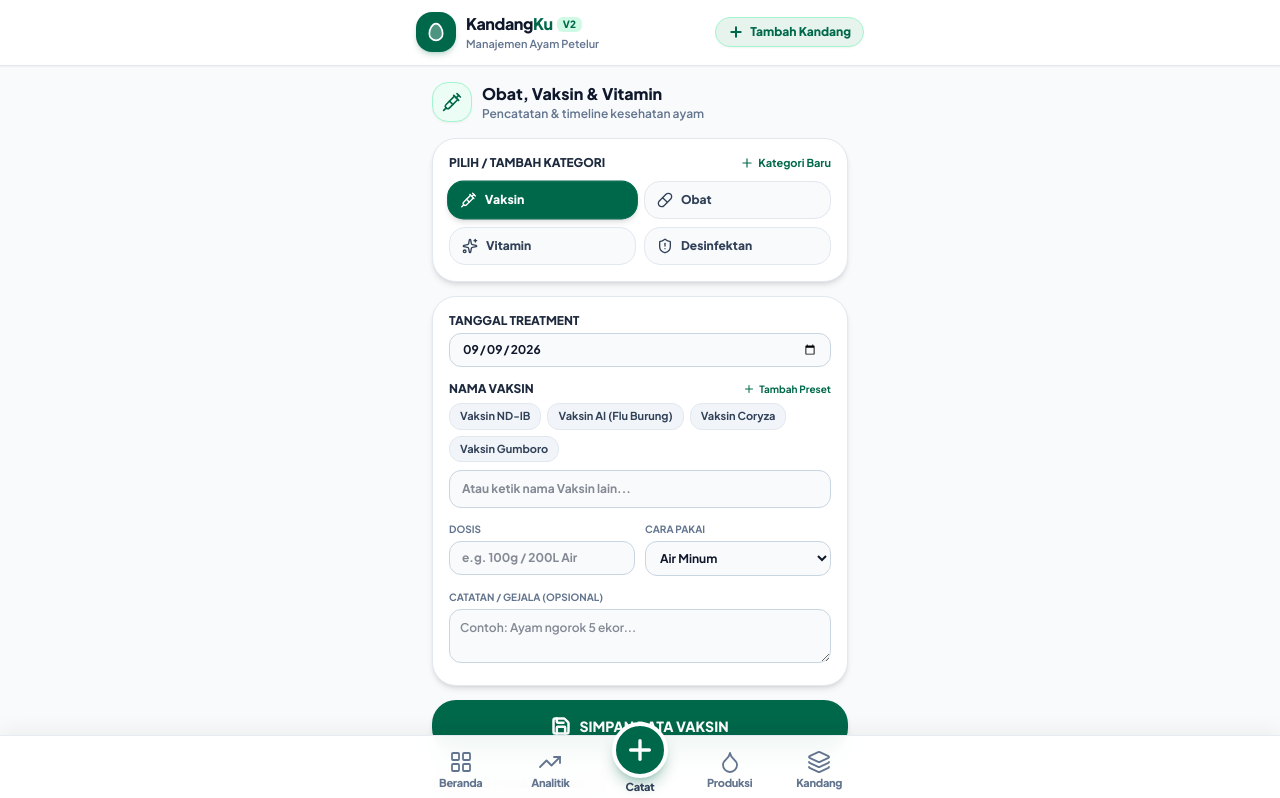
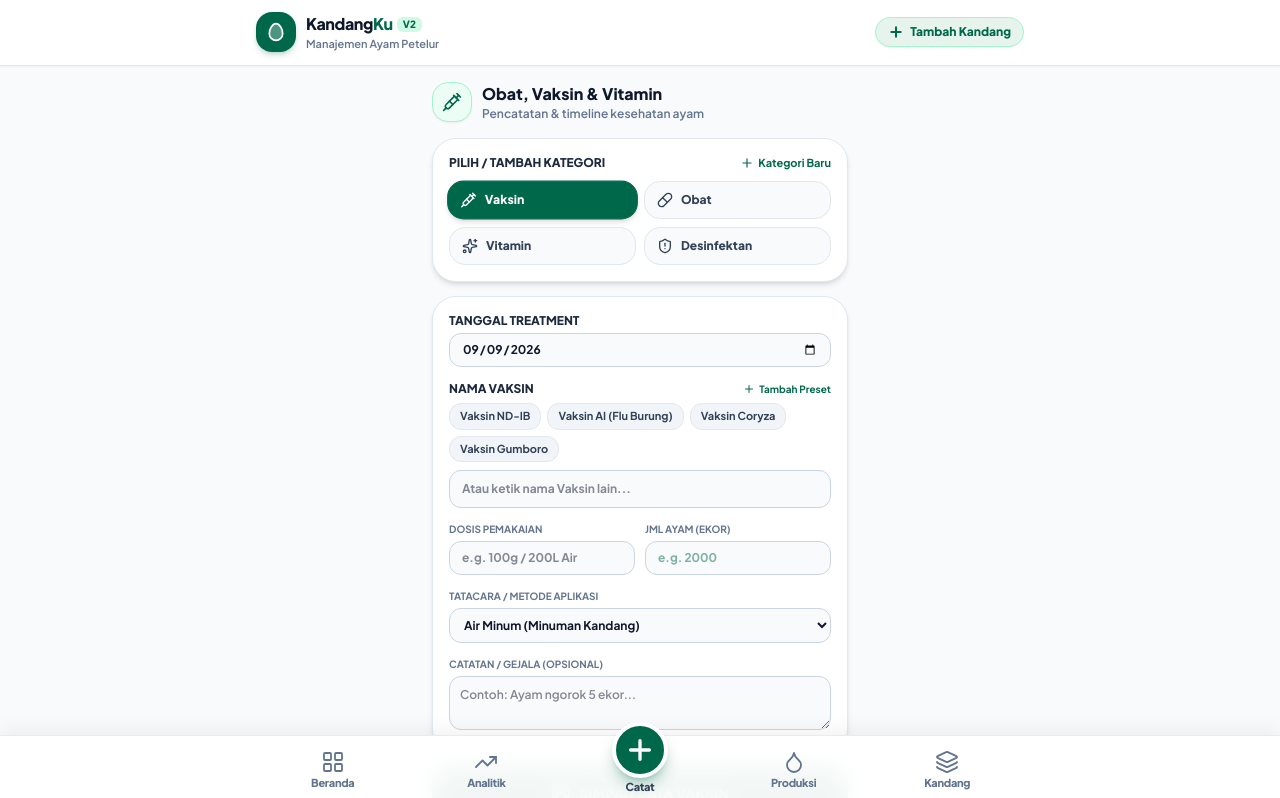
Before and after one commit to hansduf/kandangV2, a Next.js app: page /health in a window 1280 px wide. Shown: the top 798 px of the page. Built offline with nearby package versions, Linux system fonts and the light colour scheme; no server answers.

Commit message:
feat: add timeframes, health fields, tablet layout, and clean schema

```diff
--- a/src/app/page.tsx
+++ b/src/app/page.tsx
@@ -120,7 +120,7 @@ export default function DashboardHomePage() {
         onOpenNewFlockModal={() => setIsFlockModalOpen(true)}
       />
 
-      <main className="max-w-md mx-auto px-3 py-3.5 sm:px-4 sm:py-4 space-y-3.5 sm:space-y-4">
+      <main className="max-w-md md:max-w-2xl lg:max-w-3xl mx-auto px-3 py-3.5 sm:px-4 sm:py-4 space-y-3.5 sm:space-y-4">
         {/* Horizontal Swipeable Coop Sub-Tabs */}
         <div className="flex items-center gap-2 overflow-x-auto pb-1 -mx-3 px-3 sm:mx-0 sm:px-0 no-scrollbar snap-x scroll-smooth">
           {flocks.map((f) => {
--- a/src/components/BottomNav.tsx
+++ b/src/components/BottomNav.tsx
@@ -14,7 +14,7 @@ export const BottomNav: React.FC<BottomNavProps> = ({ onOpenQuickInput }) => {
 
   return (
     <nav className="fixed bottom-0 left-0 right-0 z-50 bg-white/95 backdrop-blur-md border-t border-slate-200/80 shadow-[0_-4px_20px_rgba(0,0,0,0.06)] px-2 py-1 sm:px-4 sm:py-1.5 pb-safe">
-      <div className="max-w-md mx-auto flex items-end justify-between relative">
+      <div className="max-w-md md:max-w-2xl lg:max-w-3xl mx-auto flex items-end justify-between relative">
 
         {/* Item 1: Beranda */}
         <Link
--- a/src/components/HealthRecordForm.tsx
+++ b/src/components/HealthRecordForm.tsx
@@ -32,6 +32,7 @@ export const HealthRecordForm: React.FC<HealthRecordFormProps> = ({ flockId, onS
   const [showAddPreset, setShowAddPreset] = useState(false);
 
   const [dosage, setDosage] = useState('');
+  const [vaccinatedBirdsCount, setVaccinatedBirdsCount] = useState<number | ''>('');
   const [method, setMethod] = useState('Air Minum');
   const [notes, setNotes] = useState('');
 
@@ -93,6 +94,7 @@ export const HealthRecordForm: React.FC<HealthRecordFormProps> = ({ flockId, onS
         category: category as any,
         item_name: itemName.trim(),
         dosage: dosage.trim(),
+        vaccinated_birds_count: Number(vaccinatedBirdsCount) || 0,
         method,
         notes: notes.trim(),
       });
@@ -100,6 +102,7 @@ export const HealthRecordForm: React.FC<HealthRecordFormProps> = ({ flockId, onS
       setSuccessMessage(`✅ DATA ${category.toUpperCase()} BERHASIL DISIMPAN!`);
       setItemName('');
       setDosage('');
+      setVaccinatedBirdsCount('');
       setNotes('');
       setTimeout(() => setSuccessMessage(''), 3500);
     } catch (err) {
@@ -255,7 +258,7 @@ export const HealthRecordForm: React.FC<HealthRecordFormProps> = ({ flockId, onS
 
         <div className="grid grid-cols-2 gap-2.5">
           <div>
-            <label className="block text-[10px] font-bold text-slate-500 uppercase mb-1">Dosis</label>
+            <label className="block text-[10px] font-bold text-slate-500 uppercase mb-1">Dosis Pemakaian</label>
             <input
               type="text"
               value={dosage}
@@ -266,19 +269,32 @@ export const HealthRecordForm: React.FC<HealthRecordFormProps> = ({ flockId, onS
           </div>
 
           <div>
-            <label className="block text-[10px] font-bold text-slate-500 uppercase mb-1">Cara Pakai</label>
-            <select
-              value={method}
-              onChange={(e) => setMethod(e.target.value)}
-              className="w-full bg-slate-50 border border-slate-300 rounded-xl px-2.5 py-2 text-xs font-bold text-slate-900 outline-none focus:border-[#00684a]"
-            >
-              <option value="Air Minum">Air Minum</option>
-              <option value="Injeksi">Suntik (Injeksi)</option>
-              <option value="Tetes Mata">Tetes Mata</option>
-              <option value="Pakan">Campur Pakan</option>
-              <option value="Semprot">Semprot Kandang</option>
-            </select>
+            <label className="block text-[10px] font-bold text-slate-500 uppercase mb-1">Jml Ayam (Ekor)</label>
+            <input
+              type="number"
+              min="0"
+              value={vaccinatedBirdsCount}
+              onChange={(e) => setVaccinatedBirdsCount(e.target.value === '' ? '' : Number(e.target.value))}
+              placeholder="e.g. 2000"
+              className="w-full bg-slate-50 border border-slate-300 rounded-xl px-3 py-2 text-xs font-bold text-[#00684a] outline-none focus:border-[#00684a]"
+            />
           </div>
+        </div>
+
+        <div>
+          <label className="block text-[10px] font-bold text-slate-500 uppercase mb-1">Tatacara / Metode Aplikasi</label>
+          <select
+            value={method}
+            onChange={(e) => setMethod(e.target.value)}
+            className="w-full bg-slate-50 border border-slate-300 rounded-xl px-2.5 py-2 text-xs font-bold text-slate-900 outline-none focus:border-[#00684a]"
+          >
+            <option value="Air Minum">Air Minum (Minuman Kandang)</option>
+            <option value="Injeksi / Suntik">Injeksi / Suntik (Intramuskular)</option>
+            <option value="Tetes Mata">Tetes Mata (Ocular)</option>
+            <option value="Campur Pakan">Campur Pakan (Feed Premix)</option>
+            <option value="Semprot / Fogging">Semprot / Fogging Disinfeksi</option>
+            <option value="Tetes Mulut">Tetes Mulut (Oral Drop)</option>
+          </select>
         </div>
 
         <div>
--- a/src/components/Navbar.tsx
+++ b/src/components/Navbar.tsx
@@ -16,7 +16,7 @@ export const Navbar: React.FC<NavbarProps> = ({
 }) => {
   return (
     <header className="sticky top-0 z-40 w-full nav-blur px-4 py-3 shadow-xs">
-      <div className="max-w-md mx-auto flex items-center justify-between">
+      <div className="max-w-md md:max-w-2xl lg:max-w-3xl mx-auto flex items-center justify-between">
         {/* Logo & Brand Identity */}
         <div className="flex items-center gap-2.5">
           <div className="w-10 h-10 rounded-2xl bg-[#00684a] flex items-center justify-center text-white shadow-md shadow-[#00684a]/20">
--- a/src/components/QuickInputModal.tsx
+++ b/src/components/QuickInputModal.tsx
@@ -45,6 +45,7 @@ export const QuickInputModal: React.FC<QuickInputModalProps> = ({
   const [healthCategory, setHealthCategory] = useState<'Vaksin' | 'Obat' | 'Vitamin' | 'Desinfektan'>('Vaksin');
   const [healthItemName, setHealthItemName] = useState('');
   const [healthDosage, setHealthDosage] = useState('');
+  const [vaccinatedBirdsCount, setVaccinatedBirdsCount] = useState<number | ''>('');
   const [healthMethod, setHealthMethod] = useState('Air Minum');
   const [healthNotes, setHealthNotes] = useState('');
 
@@ -73,6 +74,7 @@ export const QuickInputModal: React.FC<QuickInputModalProps> = ({
         category: healthCategory,
         item_name: healthItemName.trim(),
         dosage: healthDosage.trim(),
+        vaccinated_birds_count: Number(vaccinatedBirdsCount) || activeFlock.current_population || 0,
         method: healthMethod,
         notes: healthNotes.trim(),
       });
@@ -184,6 +186,19 @@ export const QuickInputModal: React.FC<QuickInputModalProps> = ({
         {/* TAB 2: OBAT & VAKSIN */}
         {activeTab === 'health' && (
           <form onSubmit={handleSaveHealthSubmit} className="space-y-3.5">
+            {/* Tanggal Pencatatan */}
+            <div className="bg-slate-50 border border-slate-200 rounded-2xl p-2.5 flex items-center justify-between shadow-xs">
+              <label className="text-xs font-black text-slate-800 uppercase tracking-wider">Tanggal Aplikasi</label>
+              <input
+                type="date"
+                value={recordDate}
+                onChange={(e) => setRecordDate(e.target.value)}
+                className="bg-white border border-slate-300 text-slate-900 text-xs font-black rounded-xl px-3 py-1.5 outline-none focus:border-[#00684a]"
+                required
+              />
+            </div>
+
+            {/* Category Selector */}
             <div className="grid grid-cols-2 gap-2">
               {[
                 { cat: 'Vaksin', icon: Syringe },
@@ -229,29 +244,53 @@ export const QuickInputModal: React.FC<QuickInputModalProps> = ({
 
               <div className="grid grid-cols-2 gap-2">
                 <div>
-                  <label className="block text-[10px] font-bold text-slate-500 uppercase mb-1">Dosis</label>
+                  <label className="block text-[10px] font-bold text-slate-500 uppercase mb-1">Dosis Pemakaian</label>
                   <input
                     type="text"
                     value={healthDosage}
                     onChange={(e) => setHealthDosage(e.target.value)}
-                    placeholder="100g / 200L Air"
+                    placeholder="e.g. 100g / 200L Air"
                     className="w-full bg-white border border-slate-300 rounded-xl px-2.5 py-2 text-xs font-bold text-slate-900 outline-none"
                   />
                 </div>
                 <div>
-                  <label className="block text-[10px] font-bold text-slate-500 uppercase mb-1">Metode</label>
-                  <select
-                    value={healthMethod}
-                    onChange={(e) => setHealthMethod(e.target.value)}
-                    className="w-full bg-white border border-slate-300 rounded-xl px-2 py-2 text-xs font-bold text-slate-900 outline-none"
-                  >
-                    <option value="Air Minum">Air Minum</option>
-                    <option value="Injeksi">Suntik</option>
-                    <option value="Tetes Mata">Tetes Mata</option>
-                    <option value="Pakan">Campur Pakan</option>
-                    <option value="Semprot">Semprot</option>
-                  </select>
+                  <label className="block text-[10px] font-bold text-slate-500 uppercase mb-1">Jml Ayam (Ekor)</label>
+                  <input
+                    type="number"
+                    min="0"
+                    value={vaccinatedBirdsCount}
+                    onChange={(e) => setVaccinatedBirdsCount(e.target.value === '' ? '' : Number(e.target.value))}
+                    placeholder={`e.g. ${activeFlock?.current_population || 2000}`}
+                    className="w-full bg-white border border-slate-300 rounded-xl px-2.5 py-2 text-xs font-bold text-[#00684a] outline-none"
+                  />
                 </div>
+              </div>
+
+              <div>
+                <label className="block text-[10px] font-bold text-slate-500 uppercase mb-1">Tatacara / Metode Aplikasi</label>
+                <select
+                  value={healthMethod}
+                  onChange={(e) => setHealthMethod(e.target.value)}
+                  className="w-full bg-white border border-slate-300 rounded-xl px-2 py-2 text-xs font-bold text-slate-900 outline-none focus:border-[#00684a]"
+                >
+                  <option value="Air Minum">Air Minum (Minuman Kandang)</option>
+                  <option value="Injeksi / Suntik">Injeksi / Suntik (Intramuskular)</option>
+                  <option value="Tetes Mata">Tetes Mata (Ocular)</option>
+                  <option value="Campur Pakan">Campur Pakan (Feed Premix)</option>
+                  <option value="Semprot / Fogging">Semprot / Fogging Disinfeksi</option>
+                  <option value="Tetes Mulut">Tetes Mulut (Oral Drop)</option>
+                </select>
+              </div>
+
+              <div>
+                <label className="block text-[10px] font-bold text-slate-500 uppercase mb-1">Catatan Tambahan & Gejala</label>
+                <textarea
+                  rows={2}
+                  value={healthNotes}
+                  onChange={(e) => setHealthNotes(e.target.value)}
+                  placeholder="Catatan respon ayam, tim pelaksana, atau gejala klinis..."
+                  className="w-full bg-white border border-slate-300 rounded-xl p-2 text-xs font-semibold text-slate-900 outline-none focus:border-[#00684a]"
+                />
               </div>
             </div>
 
--- a/src/lib/supabase.ts
+++ b/src/lib/supabase.ts
@@ -291,6 +291,7 @@ export async function saveHealthRecord(record: HealthRecord): Promise<void> {
     p_category: record.category,
     p_item_name: record.item_name,
     p_dosage: record.dosage || '',
+    p_vaccinated_birds_count: record.vaccinated_birds_count || 0,
     p_method: record.method || '',
     p_notes: record.notes || ''
   });
--- a/src/types/database.ts
+++ b/src/types/database.ts
@@ -39,7 +39,8 @@ export interface HealthRecord {
   category: 'Vaksin' | 'Obat' | 'Vitamin' | 'Desinfektan';
   item_name: string;
   dosage?: string;
-  method?: 'Air Minum' | 'Injeksi' | 'Tetes Mata' | 'Pakan' | 'Semprot' | string;
+  vaccinated_birds_count?: number;
+  method?: 'Air Minum' | 'Injeksi / Suntik' | 'Tetes Mata' | 'Campur Pakan' | 'Semprot / Fogging' | 'Tetes Mulut' | string;
   notes?: string;
   created_at?: string;
 }
```
Also changed, not shown: src/components/PerformanceChart.tsx (+25 -5 lines), src/components/SleekProductionInput.tsx (+12 -0 lines), 1 other file (tests, documents, lock files or other folders).
